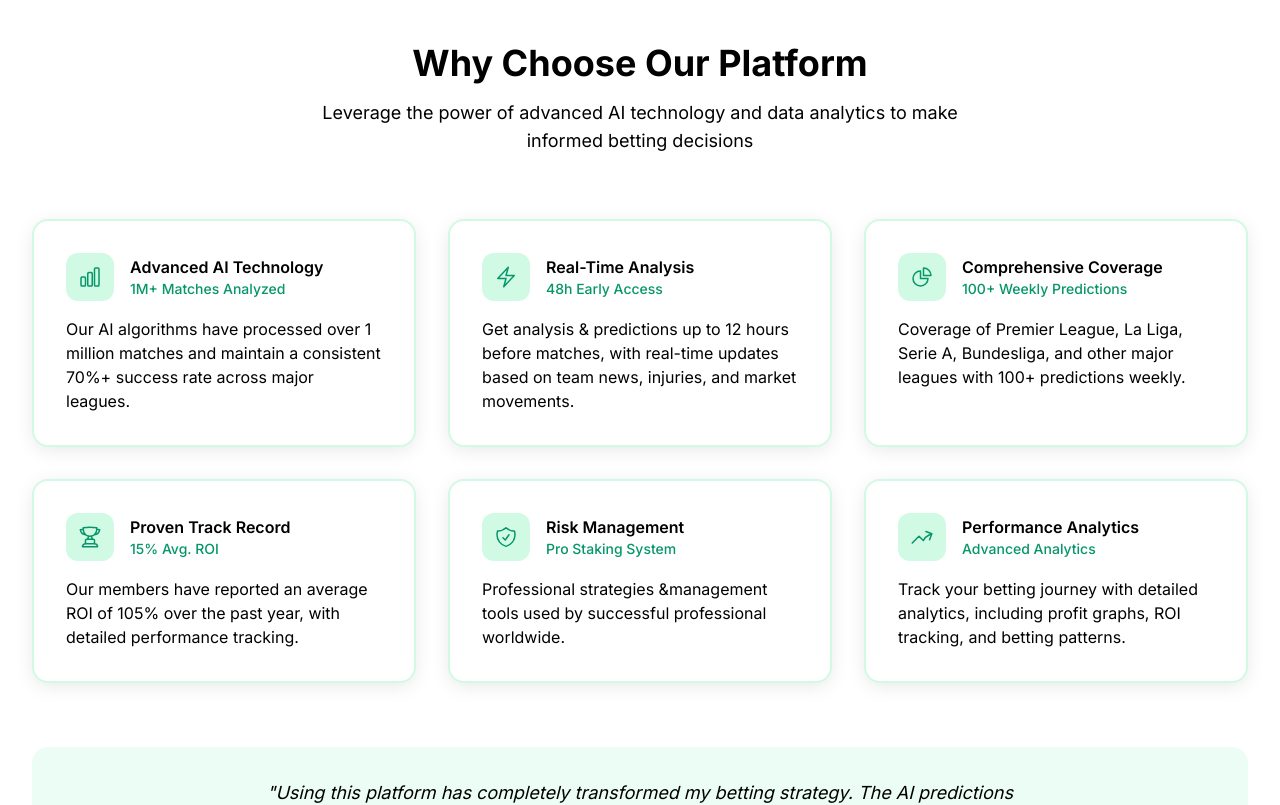
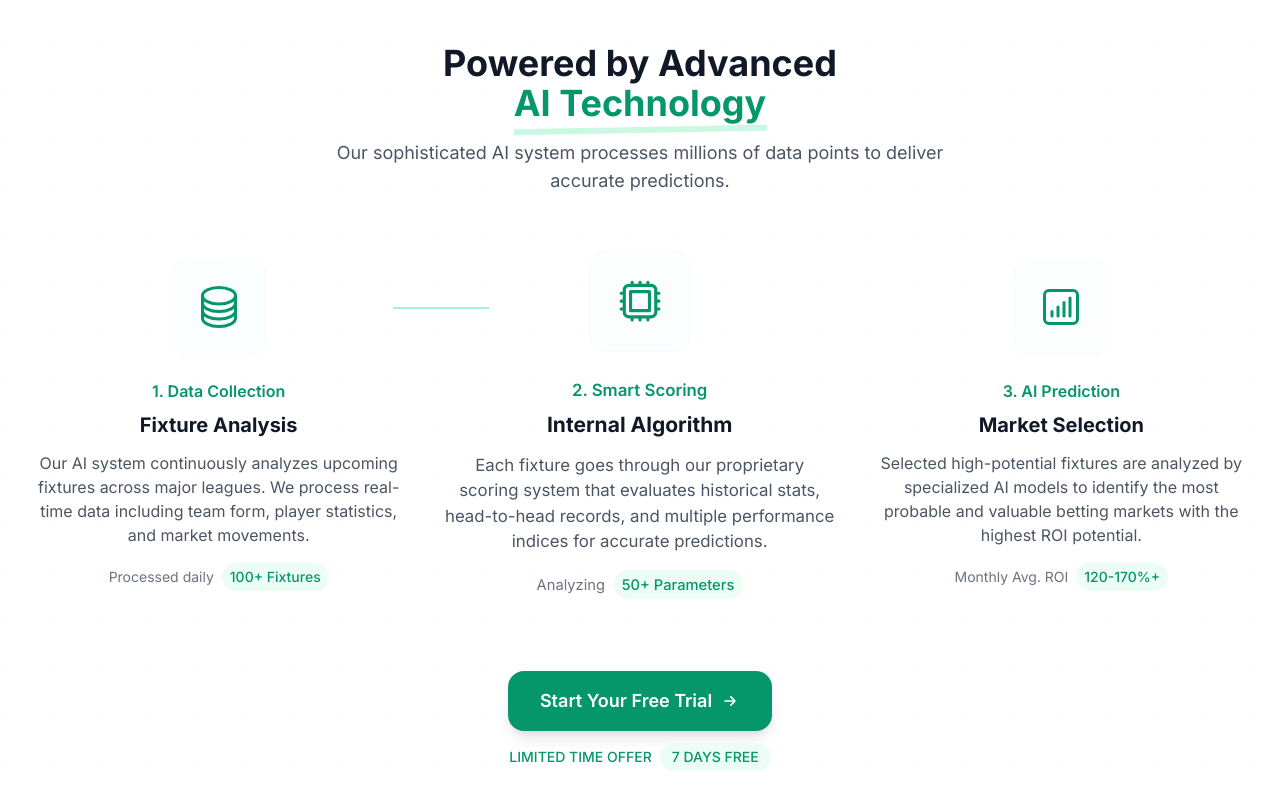
Before and after one commit to brashkov/bettlify-webapp-v1, a Next.js app: page / in a window 1280 px wide. Shown: the part 1360-2165 px from the top of the page. Built offline with nearby package versions, Linux system fonts and the light colour scheme; no server answers; the database is empty.

Commit message:
+added How It Works Section

```diff
--- a/src/app/page.tsx
+++ b/src/app/page.tsx
@@ -2,6 +2,7 @@ import Script from 'next/script'
 import Hero from '@/components/landing/Hero'
 import LiveResults from '@/components/landing/LiveResults'
 import Features from '@/components/landing/Features'
+import HowItWorks from '@/components/landing/HowItWorks'
 import Pricing from '@/components/landing/Pricing'
 import Testimonials from '@/components/landing/Testimonials'
 import CallToAction from '@/components/landing/CallToAction'
@@ -43,6 +44,7 @@ export default function Home() {
         <Navbar />
         <Hero />
         <LiveResults />
+        <HowItWorks />
         <Features />
         <Pricing />
         <Testimonials />
--- /dev/null
+++ b/src/components/landing/HowItWorks.tsx
@@ -0,0 +1,196 @@
+'use client'
+
+import { useEffect, useState } from 'react'
+import Container from '../shared/Container'
+import Link from 'next/link'
+import config from '@/config'
+import {
+  CircleStackIcon,
+  CpuChipIcon,
+  ChartBarSquareIcon
+} from '@heroicons/react/24/outline'
+
+const steps = [
+  {
+    number: '1. Data Collection',
+    title: 'Fixture Analysis',
+    description: 'Our AI system continuously analyzes upcoming fixtures across major leagues. We process real-time data including team form, player statistics, and market movements.',
+    icon: CircleStackIcon,
+    tools: ['Processed daily', '100+ Fixtures'],
+    gradient: 'from-emerald-400/20 to-cyan-400/20'
+  },
+  {
+    number: '2. Smart Scoring',
+    title: 'Internal Algorithm',
+    description: 'Each fixture goes through our proprietary scoring system that evaluates historical stats, head-to-head records, and multiple performance indices for accurate predictions.',
+    icon: CpuChipIcon,
+    tools: ['Analyzing', '50+ Parameters'],
+    gradient: 'from-emerald-400/20 to-teal-400/20'
+  },
+  {
+    number: '3. AI Prediction',
+    title: 'Market Selection',
+    description: 'Selected high-potential fixtures are analyzed by specialized AI models to identify the most probable and valuable betting markets with the highest ROI potential.',
+    icon: ChartBarSquareIcon,
+    tools: ['Monthly Avg. ROI', '120-170%+'],
+    gradient: 'from-emerald-400/20 to-green-400/20'
+  }
+]
+
+export default function HowItWorks() {
+  const [activeStep, setActiveStep] = useState(0)
+
+  // Auto-advance steps
+  useEffect(() => {
+    const interval = setInterval(() => {
+      setActiveStep((current) => (current + 1) % steps.length)
+    }, 5000)
+    return () => clearInterval(interval)
+  }, [])
+
+  return (
+    <section className="py-24 bg-white relative overflow-hidden">
+      {/* Background Pattern */}
+      <div
+        className="absolute inset-0 opacity-30"
+        style={{
+          backgroundImage: `
+            radial-gradient(circle at 1px 1px, rgba(16, 185, 129, 0.1) 1px, transparent 0)
+          `,
+          backgroundSize: '48px 48px'
+        }}
+      />
+
+      <Container className="relative">
+        <div className="text-center mb-16">
+          <h2 className="text-3xl md:text-4xl font-bold text-gray-900 mb-4">
+            Powered by Advanced
+            <br />
+            <span className="text-emerald-600 relative">
+              AI Technology
+              <div className="absolute -bottom-2 left-0 right-0 h-[6px] bg-emerald-200/60 -rotate-1" />
+            </span>
+          </h2>
+          <p className="text-lg text-gray-600 max-w-2xl mx-auto">
+            Our sophisticated AI system processes millions of data points to deliver accurate predictions.
+          </p>
+        </div>
+
+        <div className="grid md:grid-cols-3 gap-8 md:gap-12">
+          {steps.map((step, index) => (
+            <div
+              key={index}
+              className={`
+                relative flex flex-col items-center text-center
+                transition-all duration-300 transform
+                ${index === activeStep ? 'scale-105' : 'scale-100'}
+              `}
+              onMouseEnter={() => setActiveStep(index)}
+            >
+              {/* Animated Background */}
+              <div
+                className={`
+                  absolute inset-0 bg-gradient-to-br ${step.gradient} rounded-2xl
+                  opacity-0 group-hover:opacity-100 transition-opacity duration-300
+                `}
+              />
+
+              {/* Icon Container */}
+              <div className={`
+                relative w-24 h-24 mb-6 rounded-2xl
+                bg-gradient-to-br ${step.gradient}
+                group hover:shadow-lg hover:shadow-emerald-200/50
+                transition-all duration-300
+                before:absolute before:inset-0 before:bg-white before:rounded-2xl before:opacity-90
+              `}>
+                <div className="absolute inset-0 flex items-center justify-center">
+                  <step.icon className={`
+                    w-12 h-12 text-emerald-600
+                    transform transition-transform duration-300
+                    group-hover:scale-110
+                  `} />
+                </div>
+              </div>
+
+              {/* Content */}
+              <h3 className="text-emerald-600 font-semibold mb-2 relative">
+                {step.number}
+                <div className="absolute -bottom-1 left-0 right-0 h-[2px] bg-emerald-200 scale-x-0 group-hover:scale-x-100 transition-transform duration-300" />
+              </h3>
+              <h4 className="text-xl font-bold text-gray-900 mb-3">
+                {step.title}
+              </h4>
+              <p className="text-gray-600 mb-4">
+                {step.description}
+              </p>
+
+              {/* Stats/Info */}
+              <div className="flex items-center gap-2 text-sm text-gray-500">
+                <span>{step.tools[0]}</span>
+                <span className="
+                  px-2 py-1 bg-emerald-50 text-emerald-600 rounded-full font-medium
+                  group-hover:bg-emerald-100 transition-colors duration-300
+                ">
+                  {step.tools[1]}
+                </span>
+              </div>
+
+              {/* Animated Connector Line */}
+              {index < steps.length - 1 && (
+                <div className="hidden md:block absolute top-12 left-[calc(100%_-_12px)] w-24">
+                  <div className={`
+                    h-[2px] bg-emerald-200
+                    ${index === activeStep ? 'animate-progress' : ''}
+                  `} />
+                </div>
+              )}
+            </div>
+          ))}
+        </div>
+
+        {/* CTA Button */}
+        <div className="mt-20 flex flex-col items-center gap-3">
+          <Link
+            href={config.ctaUrl}
+            className="
+              inline-flex items-center justify-center
+              px-8 py-4 text-lg font-semibold
+              text-white bg-emerald-600 rounded-2xl
+              hover:bg-emerald-500
+              transition-colors duration-200
+              shadow-lg
+              group
+              w-auto
+            "
+          >
+            Start Your Free Trial
+            <svg
+              className="w-5 h-5 ml-2 group-hover:translate-x-1 transition-transform duration-200"
+              fill="none"
+              viewBox="0 0 24 24"
+              stroke="currentColor"
+            >
+              <path
+                strokeLinecap="round"
+                strokeLinejoin="round"
+                strokeWidth={2}
+                d="M13 7l5 5m0 0l-5 5m5-5H6"
+              />
+            </svg>
+          </Link>
+
+          {/* Offer Text */}
+          <div className="flex items-center gap-2 text-sm">
+            <span className="text-emerald-600 font-medium whitespace-nowrap">
+              LIMITED TIME OFFER
+            </span>
+            <span className="px-3 py-1 bg-emerald-50 text-emerald-600 rounded-full font-medium whitespace-nowrap">
+              7 DAYS FREE
+            </span>
+          </div>
+        </div>
+
+      </Container>
+    </section>
+  )
+}
--- a/tailwind.config.ts
+++ b/tailwind.config.ts
@@ -28,6 +28,7 @@ export default {
       },
       animation: {
         blob: "blob 7s infinite",
+        progress: "progress 5s linear infinite",
       },
       keyframes: {
         blob: {
@@ -42,6 +43,24 @@ export default {
           },
           "100%": {
             transform: "translate(0px, 0px) scale(1)",
+          },
+        },
+        progress: {
+          "0%": {
+            transform: "scaleX(0)",
+            transformOrigin: "left"
+          },
+          "49%": {
+            transform: "scaleX(1)",
+            transformOrigin: "left"
+          },
+          "50%": {
+            transform: "scaleX(1)",
+            transformOrigin: "right"
+          },
+          "100%": {
+            transform: "scaleX(0)",
+            transformOrigin: "right"
           },
         },
       },
```
Also changed, not shown: 1 other file (tests, documents, lock files or other folders).
